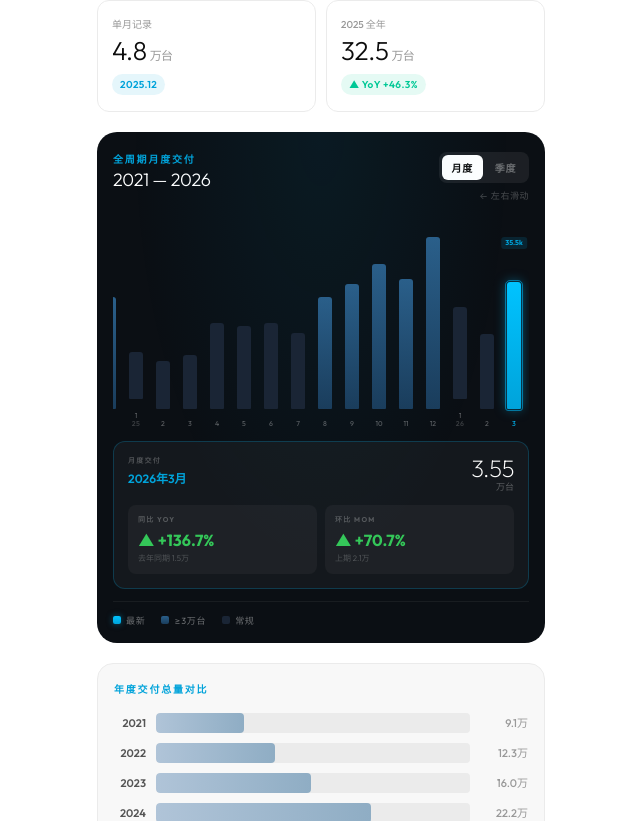
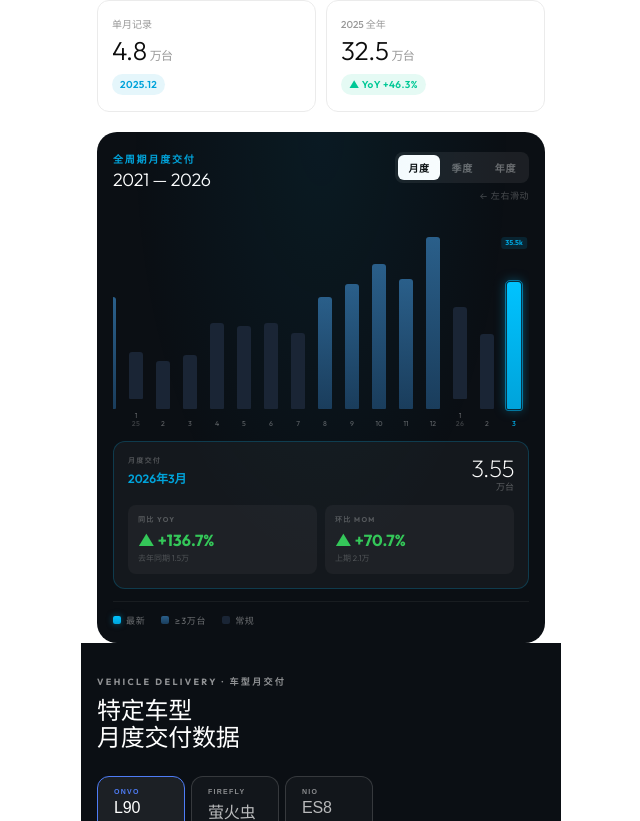
Before and after one commit to wangjiajiajohn/NioFans, a Next.js app: page / in a window 1280 px wide. Shown: the part 659-1480 px from the top of the page, without its empty margins (319-959 px from the left). Built offline with nearby package versions, Linux system fonts and the light colour scheme.

Commit message:
feat: add yearly view to chart toggle, remove separate annual bar section

```diff
--- a/src/components/DeliveryChart.tsx
+++ b/src/components/DeliveryChart.tsx
@@ -2,7 +2,7 @@
 import React, { useRef, useState, useEffect } from 'react';
 import { FLAT_DELIVERY_DATA } from '@/constants/nioData';
 
-type ViewMode = 'monthly' | 'quarterly';
+type ViewMode = 'monthly' | 'quarterly' | 'yearly';
 
 interface BarData {
   id: string;
@@ -61,13 +61,19 @@
   ? ((latestEntry.value - prevYearLatest.value) / prevYearLatest.value * 100).toFixed(1)
   : null;
 
-const yearGroups = ['21','22','23','24','25','26'].map(y => ({
-  year: `20${y}`,
-  total: FLAT_DELIVERY_DATA.filter(d => d.month.startsWith(y)).reduce((s, d) => s + d.value, 0),
-}));
-const maxAnnual = Math.max(...yearGroups.map(y => y.total));
+const YEARLY_BARS: BarData[] = ['21','22','23','24','25','26'].map(y => {
+  const total = FLAT_DELIVERY_DATA.filter(d => d.month.startsWith(y)).reduce((s, d) => s + d.value, 0);
+  return {
+    id: `20${y}`,
+    value: total,
+    shortLabel: `20${y}`,
+    fullLabel: `20${y}年`,
+    isYearStart: true,
+    yearStr: `20${y}`,
+  };
+});
 
-// ── Formatters ─────────────────────────────────────────────────────
+// ── KPI stats ──────────────────────────────────────────────────────
 const fmtK = (v: number) => v >= 10000 ? `${(v / 10000).toFixed(1)}万` : v.toLocaleString('zh-CN');
 const signStr = (v: number) => v >= 0 ? '+' : '';
 const trendColor = (v: number) => v >= 0 ? '#34C759' : '#FF453A';
@@ -80,11 +86,11 @@
   const [selectedIndexOverride, setSelectedIndexOverride] = useState<number | 'latest' | null>('latest');
   const [hoveredIndex, setHoveredIndex] = useState<number | null>(null);
 
-  const bars = viewMode === 'monthly' ? MONTHLY_BARS : QUARTERLY_BARS;
+  const bars = viewMode === 'monthly' ? MONTHLY_BARS : viewMode === 'quarterly' ? QUARTERLY_BARS : YEARLY_BARS;
   const maxVal = Math.max(...bars.map(b => b.value));
-  const yoyOffset = viewMode === 'monthly' ? 12 : 4;
-  const containerW = viewMode === 'monthly' ? 24 : 44;
-  const barW = viewMode === 'monthly' ? 14 : 28;
+  const yoyOffset = viewMode === 'monthly' ? 12 : viewMode === 'quarterly' ? 4 : 1;
+  const containerW = viewMode === 'monthly' ? 24 : viewMode === 'quarterly' ? 44 : 56;
+  const barW = viewMode === 'monthly' ? 14 : viewMode === 'quarterly' ? 28 : 36;
 
   // Resolve selected index: 'latest' means always point at last bar
   const selectedIndex: number | null =
@@ -165,7 +171,8 @@
           <div style={{ display: 'flex', alignItems: 'flex-start', justifyContent: 'space-between', marginBottom: '14px' }}>
             <div>
               <p style={{ fontSize: '10px', fontWeight: 600, letterSpacing: '0.18em', textTransform: 'uppercase', color: '#00A3DA', marginBottom: '4px' }}>
-                全周期{viewMode === 'monthly' ? '月度' : '季度'}交付
+                全周期{viewMode === 'monthly' ? '月度' : viewMode === 'quarterly' ? '季度' : '年度'}交付
+
               </p>
               <p style={{ fontSize: '18px', fontWeight: 300, color: '#FFFFFF', letterSpacing: '-0.02em', lineHeight: 1 }}>
                 2021 — 2026
@@ -174,7 +181,8 @@
             {/* Mode toggle */}
             <div style={{ display: 'flex', flexDirection: 'column', alignItems: 'flex-end', gap: '6px' }}>
               <div style={{ display: 'flex', background: 'rgba(255,255,255,0.07)', borderRadius: '8px', padding: '3px', gap: '2px' }}>
-                {(['monthly', 'quarterly'] as ViewMode[]).map(mode => (
+                {(['monthly', 'quarterly', 'yearly'] as ViewMode[]).map(mode => (
+
                   <button
                     key={mode}
                     onClick={() => setViewMode(mode)}
@@ -186,7 +194,7 @@
                       color: viewMode === mode ? '#0D0D0D' : 'rgba(255,255,255,0.35)',
                     }}
                   >
-                    {mode === 'monthly' ? '月度' : '季度'}
+                    {mode === 'monthly' ? '月度' : mode === 'quarterly' ? '季度' : '年度'}
                   </button>
                 ))}
               </div>
@@ -360,36 +368,6 @@
           </div>
         </div>
       </div>
-
-      {/* ── Annual Bar Summary ── */}
-      <div style={{ padding: '20px 16px 0' }} className="anim-fade-up delay-4">
-        <div style={{ background: '#F8F8F8', borderRadius: '16px', padding: '18px 16px', border: '1px solid #EBEBEB' }}>
-          <p className="section-label" style={{ marginBottom: '16px' }}>年度交付总量对比</p>
-          <div style={{ display: 'flex', flexDirection: 'column', gap: '10px' }}>
-            {yearGroups.map((y, i) => {
-              const pct = (y.total / maxAnnual) * 100;
-              const isLatestYear = i === yearGroups.length - 1;
-              return (
-                <div key={y.year} style={{ display: 'flex', alignItems: 'center', gap: '10px' }}>
-                  <div style={{ width: '32px', fontSize: '11px', fontWeight: 600, color: isLatestYear ? '#00A3DA' : '#555', textAlign: 'right', flexShrink: 0 }}>
-                    {y.year}
-                  </div>
-                  <div style={{ flex: 1, height: '20px', background: '#EBEBEB', borderRadius: '4px', overflow: 'hidden' }}>
-                    <div style={{
-                      height: '100%', width: `${pct}%`,
-                      background: isLatestYear ? 'linear-gradient(90deg, #00A3DA, #00C3FF)' : 'linear-gradient(90deg, #B0C4D8, #8FADC4)',
-                      borderRadius: '4px', transition: 'width 1s cubic-bezier(0.22, 1, 0.36, 1)',
-                    }} />
-                  </div>
-                  <div style={{ width: '48px', fontSize: '11px', fontWeight: 500, color: isLatestYear ? '#0D0D0D' : '#999', textAlign: 'right', flexShrink: 0 }}>
-                    {y.total >= 10000 ? `${(y.total / 10000).toFixed(1)}万` : y.total.toLocaleString()}
-                  </div>
-                </div>
-              );
-            })}
-          </div>
-        </div>
-      </div>
     </div>
   );
 }
```
